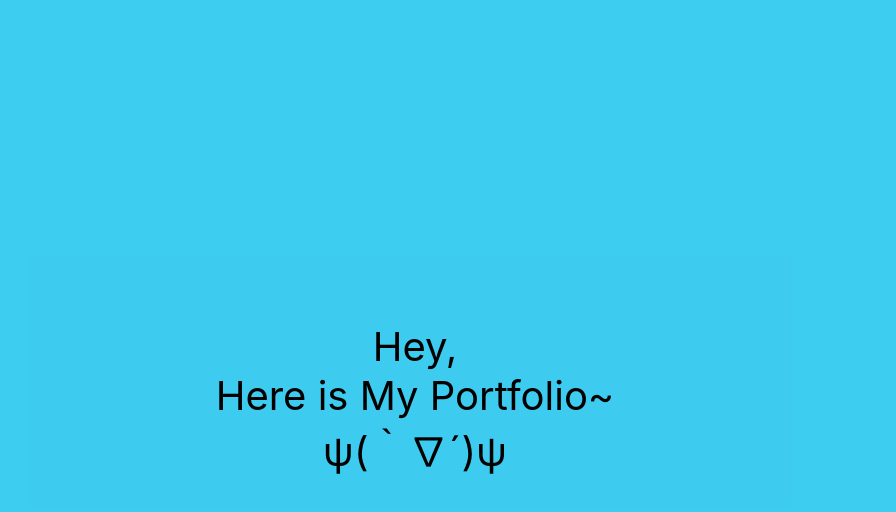
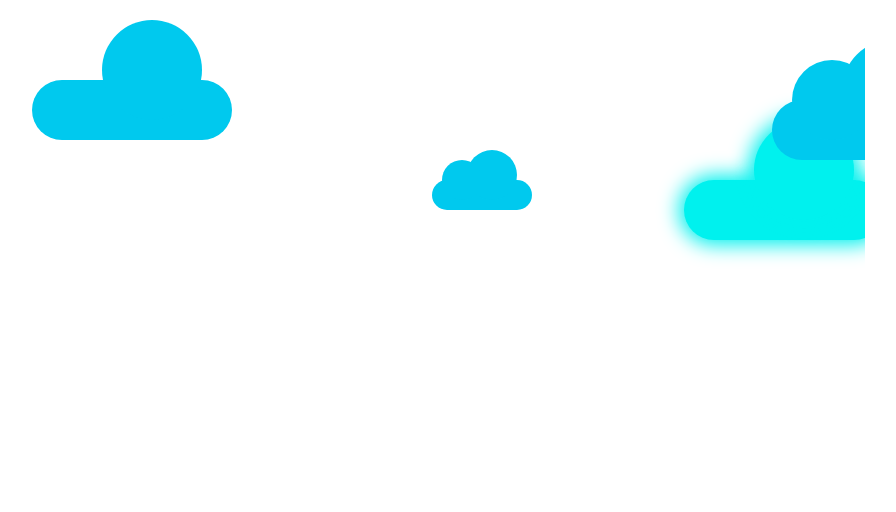
Before and after one commit to snail-lu/portfolio-react, a React (Create React App) app: page / in a window 1280 px wide. Shown: the top 512 px of the page, without its empty margins (225-1121 px from the left). Built offline with nearby package versions, Linux system fonts and the light colour scheme.

Commit message:
首页界面调整

```diff
--- a/src/components/Home/Home.js
+++ b/src/components/Home/Home.js
@@ -1,12 +1,41 @@
 import React from 'react';
 import styles from './Home.module.scss';
+import { NavLink } from 'react-router-dom';
 
 const Home = () => {
     return (
         <div className={styles.home}>
-            <p>Hey, </p>
+            {/* <p>Hey, </p>
             <p>Here is My Portfolio~</p>
-            <p>ψ(｀∇´)ψ</p>
+            <p>ψ(｀∇´)ψ</p> */}
+            {/* <div className="title">
+                Portfolio
+            </div>
+            <div className="tab-list">
+                <NavLink to="/" exact activeClassName={styles.nav_item_selected}>
+                    <div className={styles.nav_item}>Home</div>
+                </NavLink>
+                <NavLink to="/wroks" activeClassName={styles.nav_item_selected}>
+                    <div className={styles.nav_item}>Works</div>
+                </NavLink>
+                <NavLink to="/whims" activeClassName={styles.nav_item_selected}>
+                    <div className={styles.nav_item}>Whims</div>
+                </NavLink>
+                <NavLink to="/functional" activeClassName={styles.nav_item_selected}>
+                    <div className={styles.nav_item}>About</div>
+                </NavLink>
+            </div> */}
+
+            <div id={styles.clouds}>
+                <div className={styles.cloud1}></div>
+                <div className={styles.cloud2}></div>
+                <div className={styles.cloud3}></div>
+            </div>
+            <div id={styles.clouds2}>
+                <div className={styles.cloud1}></div>
+                <div className={styles.cloud2}></div>
+                <div className={styles.cloud3}></div>
+            </div>
         </div>
     )
 }
--- a/src/components/Home/Home.module.scss
+++ b/src/components/Home/Home.module.scss
@@ -1,13 +1,156 @@
 .home{
-    width: 100%;
-    height: 100%;
-    margin: 0 auto;
+    width: 900px;
+    height: 400px;
+    overflow: hidden;
+    // margin: 0 auto;
     font-size: 1.6rem;
-    background: rgba(13, 192, 236, 0.8);
+    background: #fff;
+    // background: rgba(13, 192, 236, 0.8);
     box-sizing: border-box;
     font-size: 40px;
-    display: flex;
-    flex-direction: column;
-    justify-content: center;
-    align-items: center;
+    // display: flex;
+    // flex-direction: column;
+    // justify-content: center;
+    // align-items: center;
+    position: relative;
 }
+  .container {
+    width: 900px;
+    position: relative;
+    height: 400px;
+    overflow: hidden;
+    margin: 0 auto;
+  }
+
+  /* Clouds */
+  #clouds {
+    top: 100px;
+    position: relative;
+    animation: move 20s infinite linear;
+    z-index: 1;
+  }
+
+  #clouds2 {
+    position: relative;
+    animation: backup 14s infinite linear;
+    z-index: 2;
+  }
+
+  .cloud1, .cloud2, .cloud3 {
+    opacity: 1;
+  }
+
+  .cloud1 {
+    width: 200px;
+    height: 60px;
+    background: #00c9ee;
+    position: absolute;
+    top: 80px;
+    border-radius: 200px;
+
+    &::before {
+        content: '';
+        position: absolute;
+        background: #00c9ee;
+        width: 100px;
+        height: 100px;
+        top: -60px;
+        right: 30px;
+        border-radius: 200px;
+    }
+
+    &::after {
+        position: absolute;
+        background: #00c9ee;
+        width: 80px;
+        height: 80px;
+        top: -40px;
+        left: 20px;
+        border-radius: 200px;
+    }
+
+  }
+
+  .cloud2 {
+    width: 100px;
+    height: 30px;
+    background: #00c9ee;
+    position: absolute;
+    top: 180px;
+    left: 400px;
+    border-radius: 200px;
+
+    &::before {
+        content: '';
+        position: absolute;
+        background: #00c9ee;
+        width: 50px;
+        height: 50px;
+        top: -30px;
+        right: 15px;
+        border-radius: 200px;
+    }
+
+    &::after {
+        content: '';
+        position: absolute;
+        background: #00c9ee;
+        width: 40px;
+        height: 40px;
+        top: -20px;
+        left: 10px;
+        border-radius: 200px;
+    }
+  }
+
+  .cloud3 {
+    width: 200px;
+    height: 60px;
+    background: #00c9ee;
+    position: absolute;
+    top: 100px;
+    left: 740px;
+    border-radius: 200px;
+
+    &::before {
+        content: '';
+        position: absolute;
+        background: #00c9ee;
+        width: 100px;
+        height: 100px;
+        top: -60px;
+        right: 30px;
+        border-radius: 200px;
+    }
+
+    &::after {
+        content: '';
+        position: absolute;
+        background: #00c9ee;
+        width: 80px;
+        height: 80px;
+        top: -40px;
+        left: 20px;
+        border-radius: 200px;
+    }
+  }
+
+  @keyframes move {
+    0% {left: 0px;}
+    49% {left: 940px; opacity: 1;}
+    50% {left: 940px; opacity: 0;}
+    51% {left: -940px; opacity: 0;}
+    52% {left: -940px; opacity: 1;}
+    100% {left: 0px;}
+  }
+
+
+  @keyframes backup {
+    0% {left: -940px;}
+    100% {left: 940px;}
+  }
+
+  #clouds .cloud1, #clouds .cloud2, #clouds .cloud2:after, #clouds .cloud2:before, #clouds .cloud3, #clouds .cloud1:after, #clouds .cloud1:before, #clouds .cloud3:before, #clouds .cloud3:after {
+      background: #00f1ee;
+      box-shadow: 0px 0px 20px 5px #00f1ee;
+  }
```
